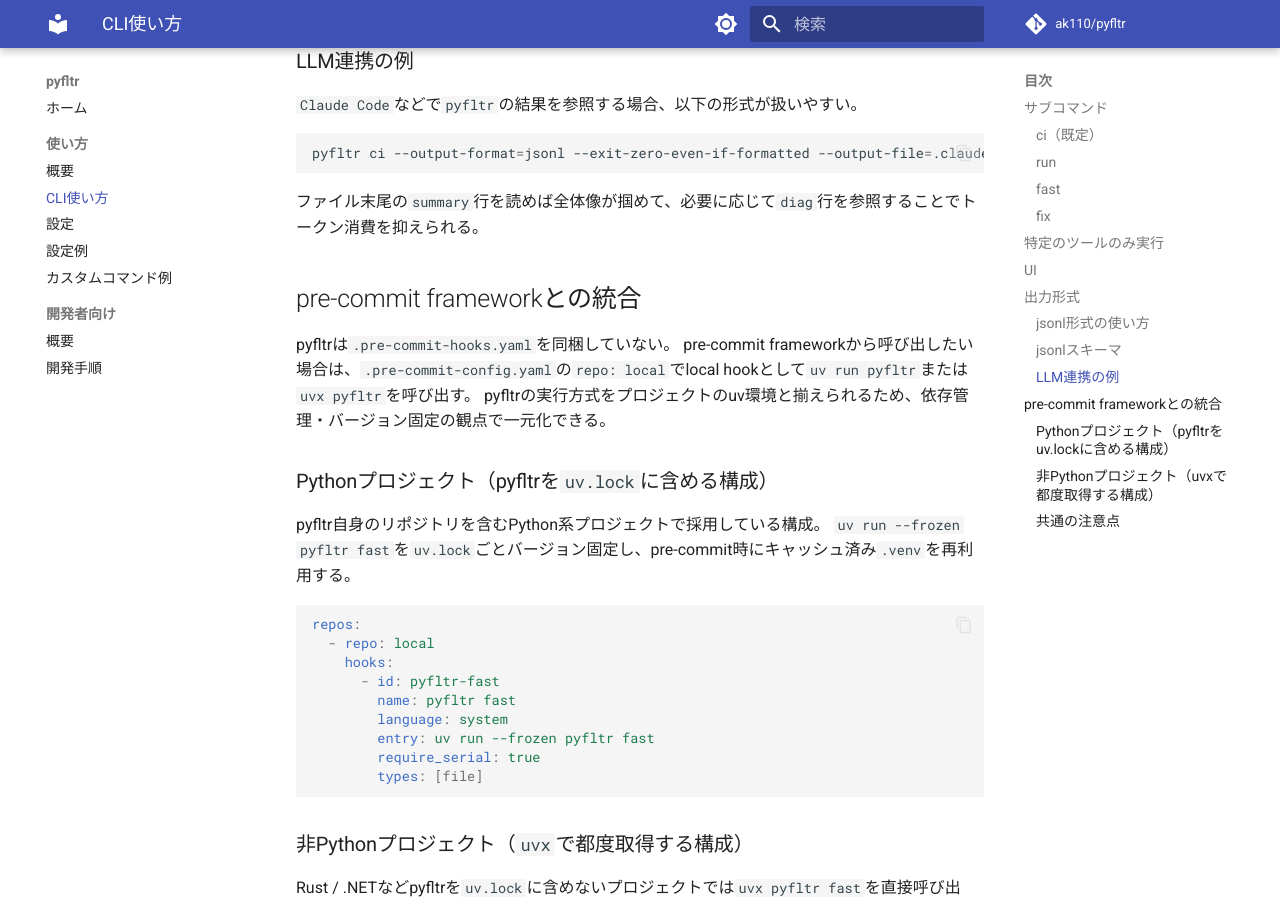
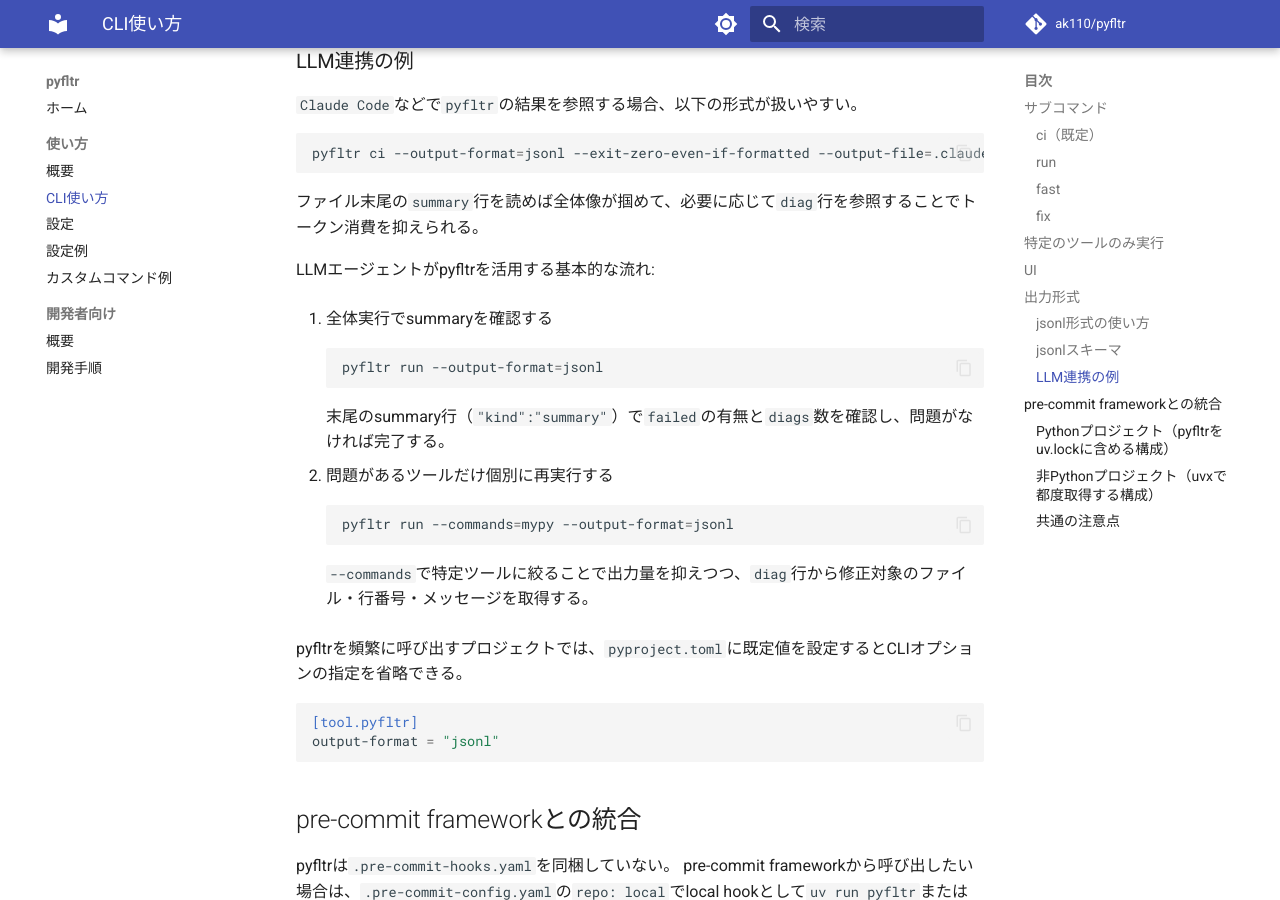
Before and after one commit to ak110/pyfltr, an MkDocs documentation site: the page built from docs/guide/usage.md, in a window 1280 px wide and 900 px high, scrolled down 4735 px. Built offline with MkDocs 1.6.1 and Material for MkDocs 9.7.7, drawn with Linux system fonts in a browser that asks for light colours; comment, search, counter and statistics services are not loaded.

Commit message:
docs: LLM向け使用のコツを追加
- docs/guide/usage.md: LLM連携の例セクションに2段階ワークフローとpyproject.toml既定値設定を追記
- mkdocs.yml: llms.txtインデックスの説明文にLLM連携を追加
- README.md: 特徴セクションにLLM向けJSON Lines出力の対応を追加

Co-Authored-By: Claude Opus 4.6 (1M context) <noreply@anthropic.com>

````diff
--- a/docs/guide/usage.md
+++ b/docs/guide/usage.md
@@ -178,6 +178,31 @@ pyfltr ci --output-format=jsonl --exit-zero-even-if-formatted --output-file=.cla
 
 ファイル末尾の`summary`行を読めば全体像が掴めて、必要に応じて`diag`行を参照することでトークン消費を抑えられる。
 
+LLMエージェントがpyfltrを活用する基本的な流れ:
+
+1. 全体実行でsummaryを確認する
+
+    ```shell
+    pyfltr run --output-format=jsonl
+    ```
+
+    末尾のsummary行（`"kind":"summary"`）で`failed`の有無と`diags`数を確認し、問題がなければ完了する。
+
+2. 問題があるツールだけ個別に再実行する
+
+    ```shell
+    pyfltr run --commands=mypy --output-format=jsonl
+    ```
+
+    `--commands`で特定ツールに絞ることで出力量を抑えつつ、`diag`行から修正対象のファイル・行番号・メッセージを取得する。
+
+pyfltrを頻繁に呼び出すプロジェクトでは、`pyproject.toml`に既定値を設定するとCLIオプションの指定を省略できる。
+
+```toml
+[tool.pyfltr]
+output-format = "jsonl"
+```
+
 ## pre-commit frameworkとの統合
 
 pyfltrは`.pre-commit-hooks.yaml`を同梱していない。
--- a/mkdocs.yml
+++ b/mkdocs.yml
@@ -30,7 +30,7 @@ plugins:
         ホーム:
           - index.md: 概要・対応ツール・インストール方法
         使い方:
-          - guide/usage.md: CLI使い方・オプション・UI説明
+          - guide/usage.md: CLI使い方・オプション・UI説明・LLM連携
         設定:
           - guide/configuration.md: pyproject.tomlでの設定項目リファレンス
           - guide/examples.md: pyproject.toml・設定ファイル・CI設定の実例
````
Also changed, not shown: README.md (+1 -0 lines).
